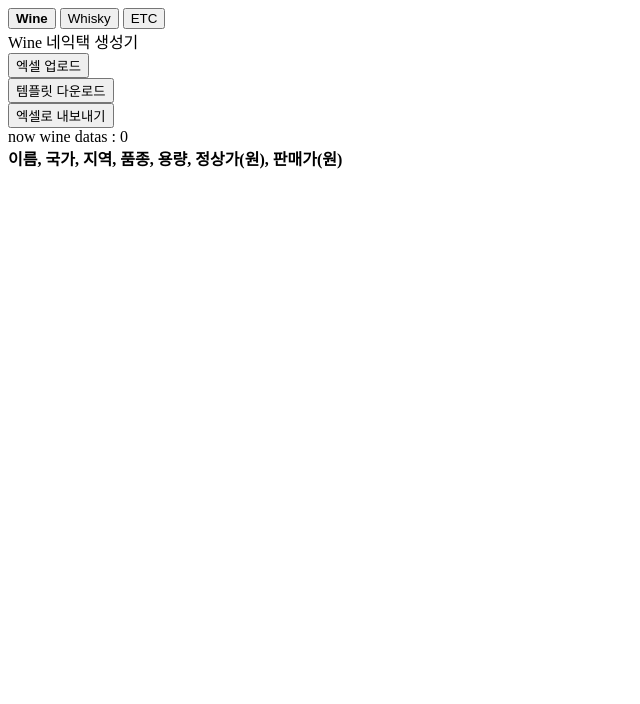
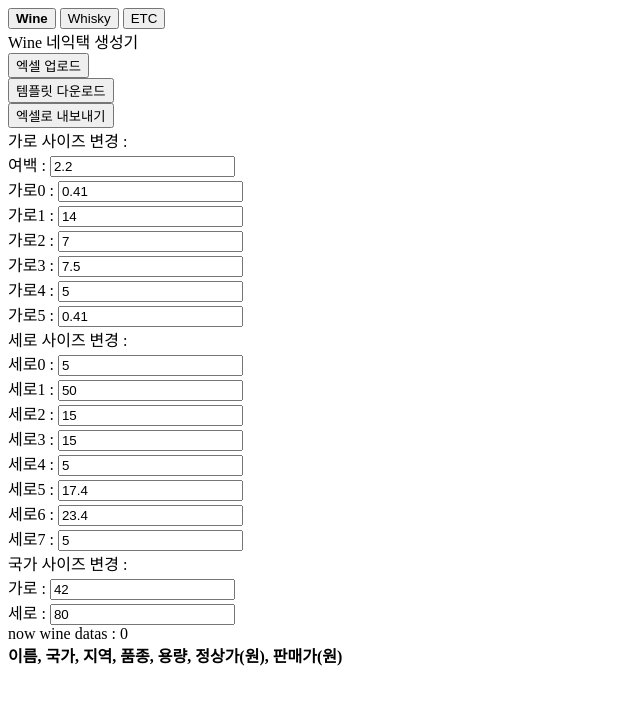
Before and after one commit to BoxeRgOm/make-liquor-label, a React (Create React App) app: page / in a window 1280 px wide. Shown: the top 704 px of the page, without its empty margins (0-640 px from the left). Built offline with nearby package versions, Linux system fonts and the light colour scheme.

Commit message:
size 변경 UI 추가

```diff
--- a/src/components/wine/WineComponent.tsx
+++ b/src/components/wine/WineComponent.tsx
@@ -96,6 +96,31 @@ const WineComponent = () => {
         reader.readAsArrayBuffer(file);
     };
 
+    const [widthColumns, setWidthColumns] = useState({
+        space : 2.2,
+        colums0 : 0.41,
+        colums1 : 14,
+        colums2 : 7,
+        colums3 : 7.5,
+        colums4 : 5,
+        colums5 : 0.41,
+    })
+
+    const [heightRows, setHeightRows] = useState({
+        row0: 5,
+        row1: 50,
+        row2: 15,
+        row3: 15,
+        row4: 5,
+        row5: 17.4,
+        row6: 23.4,
+        row7: 5,
+    })
+
+    const [sizeFlag, setSizeFlag] = useState({
+         width: 42, height: 80
+        })
+
     const handleExport = async () => {
 
         const workbook = new ExcelJS.Workbook();
@@ -103,41 +128,41 @@ const WineComponent = () => {
 
         sheet.getRow(1).height = 2.2;
 
-        sheet.getColumn(1).width = 2.2;
+        sheet.getColumn(1).width = widthColumns.space;
 
-        sheet.getColumn(2).width = 0.41;
-        sheet.getColumn(3).width = 14;
-        sheet.getColumn(4).width = 7;
-        sheet.getColumn(5).width = 7.5;
-        sheet.getColumn(6).width = 5;
-        sheet.getColumn(7).width = 0.41;
+        sheet.getColumn(2).width = widthColumns.colums0;
+        sheet.getColumn(3).width = widthColumns.colums1;
+        sheet.getColumn(4).width = widthColumns.colums2;
+        sheet.getColumn(5).width = widthColumns.colums3;
+        sheet.getColumn(6).width = widthColumns.colums4;
+        sheet.getColumn(7).width = widthColumns.colums5;
 
-        sheet.getColumn(8).width = 2.2;
+        sheet.getColumn(8).width = widthColumns.space;
 
-        sheet.getColumn(9).width = 0.41;
-        sheet.getColumn(10).width = 14;
-        sheet.getColumn(11).width = 7;
-        sheet.getColumn(12).width = 7.5;
-        sheet.getColumn(13).width = 5;
-        sheet.getColumn(14).width = 0.41;
+        sheet.getColumn(9).width = widthColumns.colums0;
+        sheet.getColumn(10).width = widthColumns.colums1;
+        sheet.getColumn(11).width = widthColumns.colums2;
+        sheet.getColumn(12).width = widthColumns.colums3;
+        sheet.getColumn(13).width = widthColumns.colums4;
+        sheet.getColumn(14).width = widthColumns.colums5;
 
-        sheet.getColumn(15).width = 2.2;
+        sheet.getColumn(15).width = widthColumns.space;
 
-        sheet.getColumn(16).width = 0.41;
-        sheet.getColumn(17).width = 14;
-        sheet.getColumn(18).width = 7;
-        sheet.getColumn(19).width = 7.5;
-        sheet.getColumn(20).width = 5;
-        sheet.getColumn(21).width = 0.41;
+        sheet.getColumn(16).width = widthColumns.colums0;
+        sheet.getColumn(17).width = widthColumns.colums1;
+        sheet.getColumn(18).width = widthColumns.colums2;
+        sheet.getColumn(19).width = widthColumns.colums3;
+        sheet.getColumn(20).width = widthColumns.colums4;
+        sheet.getColumn(21).width = widthColumns.colums5;
 
-        sheet.getColumn(22).width = 2.2;
+        sheet.getColumn(22).width = widthColumns.space;
 
-        sheet.getColumn(23).width = 0.41;
-        sheet.getColumn(24).width = 14;
-        sheet.getColumn(25).width = 7;
-        sheet.getColumn(26).width = 7.5;
-        sheet.getColumn(27).width = 5;
-        sheet.getColumn(28).width = 0.41;
+        sheet.getColumn(23).width = widthColumns.colums0;
+        sheet.getColumn(24).width = widthColumns.colums1;
+        sheet.getColumn(25).width = widthColumns.colums2;
+        sheet.getColumn(26).width = widthColumns.colums3;
+        sheet.getColumn(27).width = widthColumns.colums4;
+        sheet.getColumn(28).width = widthColumns.colums5;
 
 
 
@@ -162,14 +187,14 @@ const WineComponent = () => {
 
             if (idx % 4 === 0){
 
-                sheet.getRow(startRow).height = 5;
-                sheet.getRow(startRow + 1).height = 50;
-                sheet.getRow(startRow + 2).height = 15;
-                sheet.getRow(startRow + 3).height = 15;
-                sheet.getRow(startRow + 4).height = 5;
-                sheet.getRow(startRow + 5).height = 17.4;
-                sheet.getRow(startRow + 6).height = 23.4;
-                sheet.getRow(startRow + 7).height = 5;
+                sheet.getRow(startRow).height = heightRows.row0;
+                sheet.getRow(startRow + 1).height = heightRows.row1;
+                sheet.getRow(startRow + 2).height = heightRows.row2;
+                sheet.getRow(startRow + 3).height = heightRows.row3;
+                sheet.getRow(startRow + 4).height = heightRows.row4;
+                sheet.getRow(startRow + 5).height = heightRows.row5;
+                sheet.getRow(startRow + 6).height = heightRows.row6;
+                sheet.getRow(startRow + 7).height = heightRows.row7;
 
             }
 
@@ -267,7 +292,7 @@ const WineComponent = () => {
 
             sheet.addImage(imageId, {
                 tl: { col: flags[i].startCol + 3, row: flags[i].startRow  },
-                ext: { width: 42, height: 82 }, // px 단위 크기 지정
+                ext: sizeFlag, // px 단위 크기 지정
                 editAs: "absolute"
             });
         }
@@ -302,6 +327,138 @@ const WineComponent = () => {
 
         <button onClick={handleExport}>엑셀로 내보내기</button><br/>
 
+        <div>
+            가로 사이즈 변경 : <br/>
+            여백 : <input type="number"
+                         value={widthColumns.space}
+                         onChange={(e)=>{
+                            setWidthColumns({...widthColumns,
+                                space: Number(e.target.value)
+                            })
+                         }}/><br/>
+            가로0 : <input type="number"
+                         value={widthColumns.colums0}
+                         onChange={(e)=>{
+                            setWidthColumns({...widthColumns,
+                                colums0: Number(e.target.value)
+                            })
+                         }}/><br/>
+            가로1 : <input type="number"
+                         value={widthColumns.colums1}
+                         onChange={(e)=>{
+                            setWidthColumns({...widthColumns,
+                                colums1: Number(e.target.value)
+                            })
+                         }}/><br/>
+            가로2 : <input type="number"
+                         value={widthColumns.colums2}
+                         onChange={(e)=>{
+                            setWidthColumns({...widthColumns,
+                                colums2: Number(e.target.value)
+                            })
+                         }}/><br/>
+            가로3 : <input type="number"
+                         value={widthColumns.colums3}
+                         onChange={(e)=>{
+                            setWidthColumns({...widthColumns,
+                                colums3: Number(e.target.value)
+                            })
+                         }}/><br/>
+            가로4 : <input type="number"
+                         value={widthColumns.colums4}
+                         onChange={(e)=>{
+                            setWidthColumns({...widthColumns,
+                                colums4: Number(e.target.value)
+                            })
+                         }}/><br/>
+            가로5 : <input type="number"
+                         value={widthColumns.colums5}
+                         onChange={(e)=>{
+                            setWidthColumns({...widthColumns,
+                                colums5: Number(e.target.value)
+                            })
+                         }}/><br/>
+        </div>
+
+        <div>
+            세로 사이즈 변경 : <br/>
+            세로0 : <input type="number"
+                         value={heightRows.row0}
+                         onChange={(e)=>{
+                            setHeightRows({...heightRows,
+                                row0: Number(e.target.value)
+                            })
+                         }}/><br/>
+
+            세로1 : <input type="number"
+                         value={heightRows.row1}
+                         onChange={(e)=>{
+                            setHeightRows({...heightRows,
+                                row1: Number(e.target.value)
+                            })
+                         }}/><br/>
+
+            세로2 : <input type="number"
+                         value={heightRows.row2}
+                         onChange={(e)=>{
+                            setHeightRows({...heightRows,
+                                row2: Number(e.target.value)
+                            })
+                         }}/><br/>
+            세로3 : <input type="number"
+                         value={heightRows.row3}
+                         onChange={(e)=>{
+                            setHeightRows({...heightRows,
+                                row3: Number(e.target.value)
+                            })
+                         }}/><br/>
+            세로4 : <input type="number"
+                         value={heightRows.row4}
+                         onChange={(e)=>{
+                            setHeightRows({...heightRows,
+                                row4: Number(e.target.value)
+                            })
+                         }}/><br/>
+            세로5 : <input type="number"
+                         value={heightRows.row5}
+                         onChange={(e)=>{
+                            setHeightRows({...heightRows,
+                                row5: Number(e.target.value)
+                            })
+                         }}/><br/>
+            세로6 : <input type="number"
+                         value={heightRows.row6}
+                         onChange={(e)=>{
+                            setHeightRows({...heightRows,
+                                row6: Number(e.target.value)
+                            })
+                         }}/><br/>
+            세로7 : <input type="number"
+                         value={heightRows.row7}
+                         onChange={(e)=>{
+                            setHeightRows({...heightRows,
+                                row7: Number(e.target.value)
+                            })
+                         }}/><br/>
+        </div>
+        <div>
+            국가 사이즈 변경 : <br/>
+            가로 : <input type="number"
+                         value={sizeFlag.width}
+                         onChange={(e)=>{
+                            setSizeFlag({...sizeFlag,
+                                width: Number(e.target.value)
+                            })
+                         }}/><br/>
+            세로 : <input type="number"
+                         value={sizeFlag.height}
+                         onChange={(e)=>{
+                            setSizeFlag({...sizeFlag,
+                                height: Number(e.target.value)
+                            })
+                         }}/><br/>
+        </div>
+
         <div>now wine datas : {datas.length}<br/>
         <strong>이름, 국가, 지역, 품종, 용량, 정상가(원), 판매가(원)</strong><br/>
         {datas.map((wine, index)=>{
```
